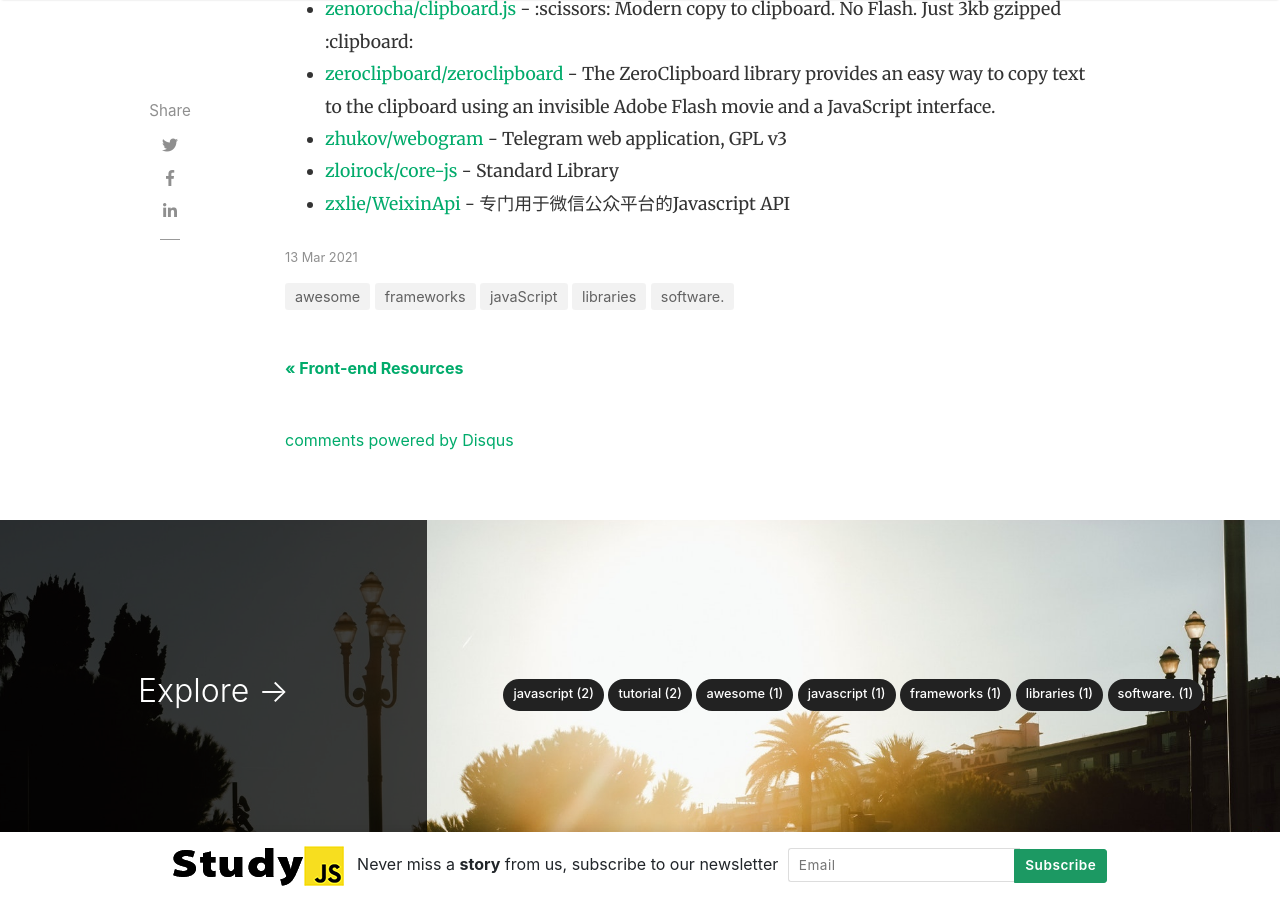
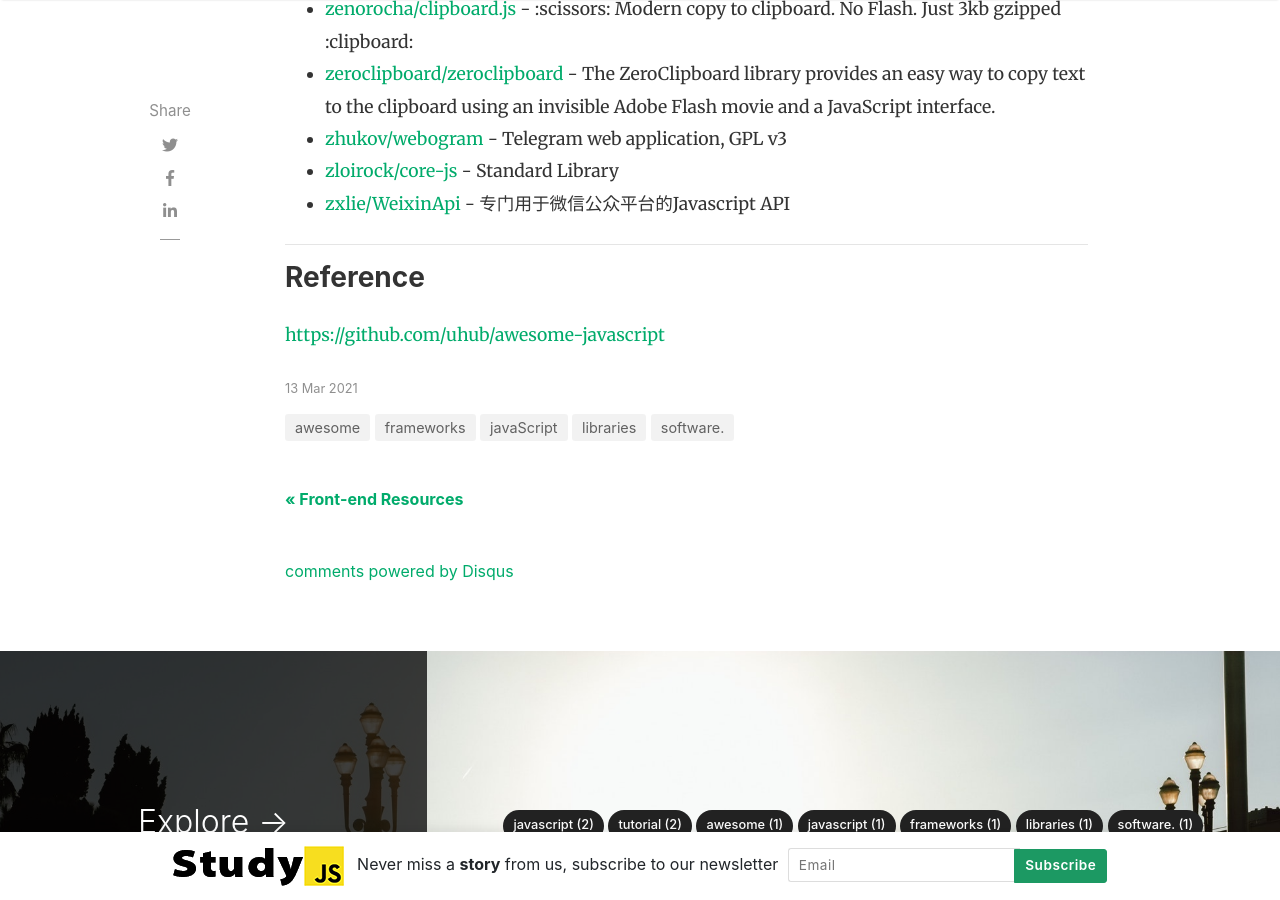
Before and after one commit to devjsorg/devjsorg.github.io, a Jekyll site: the page built from _posts/2021-03-13-awesome-javascript-frameworks-libraries-software.md, in a window 1280 px wide and 900 px high, scrolled down 48759 px. Built offline with Jekyll 4.4.1, drawn with Linux system fonts in a browser that asks for light colours; nearby versions of some CDN libraries; comment, search, counter and statistics services are not loaded.

Commit message:
Update 2021-03-13-awesome-javascript-frameworks-libraries-software.md

```diff
--- a/_posts/2021-03-13-awesome-javascript-frameworks-libraries-software.md
+++ b/_posts/2021-03-13-awesome-javascript-frameworks-libraries-software.md
@@ -1005,3 +1005,7 @@ A curated list of awesome JavaScript frameworks, libraries and software.
 * [zhukov/webogram](https://github.com/zhukov/webogram) - Telegram web application, GPL v3
 * [zloirock/core-js](https://github.com/zloirock/core-js) - Standard Library
 * [zxlie/WeixinApi](https://github.com/zxlie/WeixinApi) - 专门用于微信公众平台的Javascript API
+
+-----
+### Reference
+[https://github.com/uhub/awesome-javascript](https://github.com/uhub/awesome-javascript)
```
